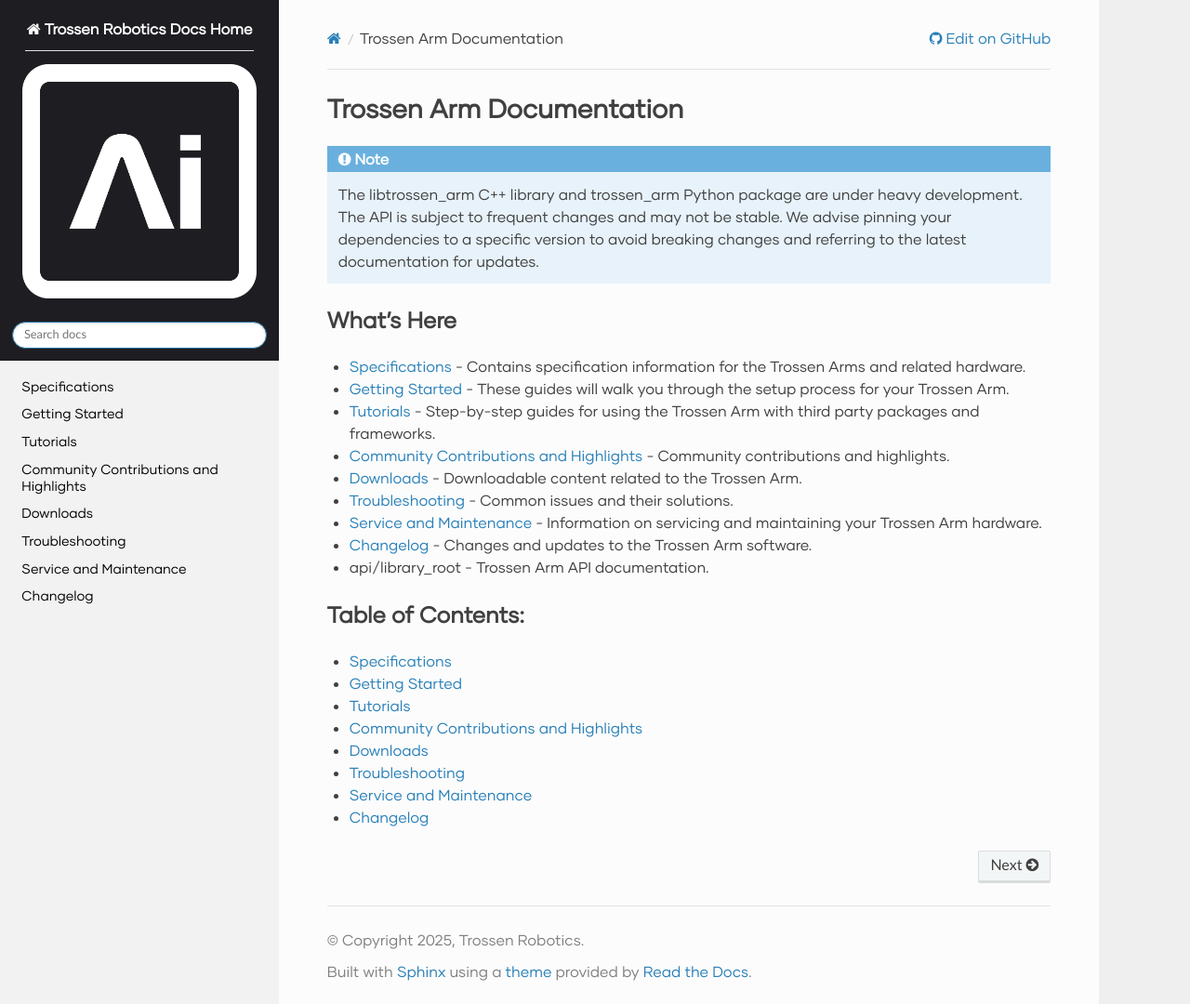
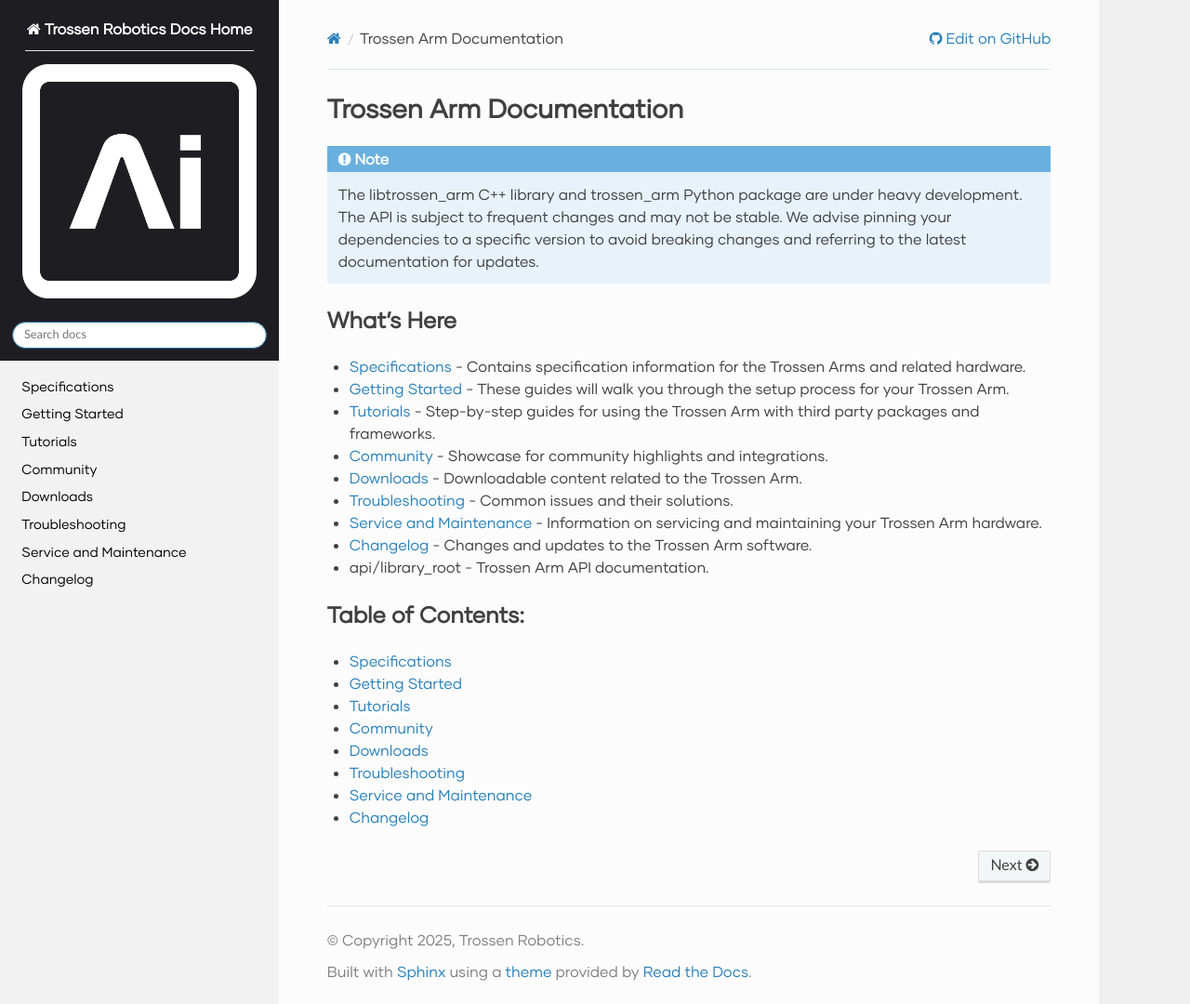
Before and after one commit to TrossenRobotics/trossen_arm, a Sphinx documentation site: the page built from docs/index.rst, in a window 1280 px wide and 1080 px high. Shown: the whole window at 93% size. Built offline with Sphinx 7.4.7 and the Read the Docs theme 3.1.0, drawn with Linux system fonts in a browser that asks for light colours; some web fonts are replaced; pages that are not in the unit, such as notebooks, are missing from menus.

Commit message:
Update language

```diff
--- a/docs/community.rst
+++ b/docs/community.rst
@@ -1,8 +1,8 @@
-======================================
-Community Contributions and Highlights
-======================================
+=========
+Community
+=========
 
 Overview
 ========
 
-This section is dedicated to highlighting contributions and integrations from the community.
+This section is dedicated to showcasing integrations and highlights from users of Trossen robots.
--- a/docs/index.rst
+++ b/docs/index.rst
@@ -14,7 +14,7 @@ What's Here
 *   :doc:`specifications` - Contains specification information for the Trossen Arms and related hardware.
 *   :doc:`getting_started` - These guides will walk you through the setup process for your Trossen Arm.
 *   :doc:`tutorials` - Step-by-step guides for using the Trossen Arm with third party packages and frameworks.
-*   :doc:`community` - Community contributions and highlights.
+*   :doc:`community` - Showcase for community highlights and integrations.
 *   :doc:`downloads` - Downloadable content related to the Trossen Arm.
 *   :doc:`troubleshooting` - Common issues and their solutions.
 *   :doc:`service` - Information on servicing and maintaining your Trossen Arm hardware.
```
